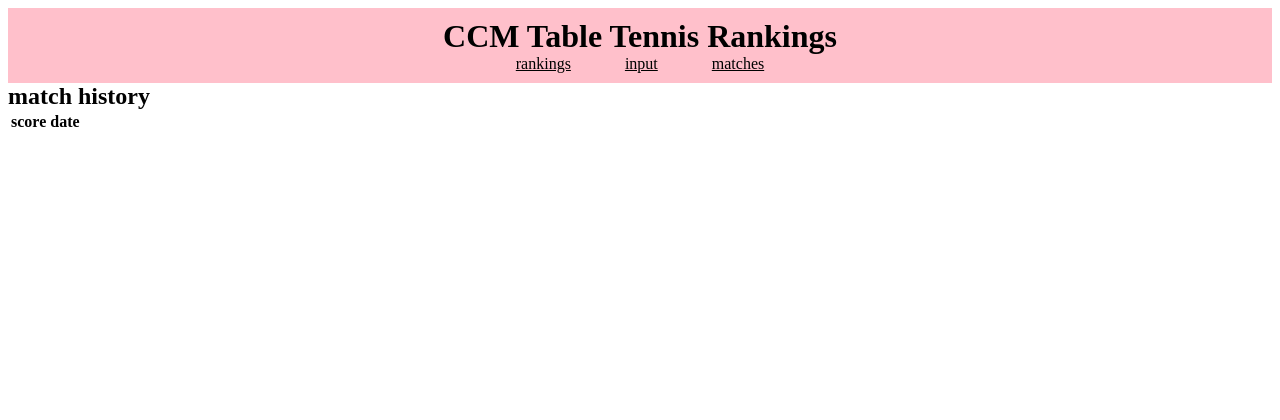
After one commit to mroreoman/tabletennis, a Flask app: page /matches in a window 1280 px wide. The commit adds this page. Shown: the top 420 px of the page. Run offline with Flask 3, Linux system fonts and the light colour scheme; data that the repository does not hold is empty.

Commit message:
added match history page

```diff
--- a/app.py
+++ b/app.py
@@ -52,6 +52,10 @@ app.config['SECRET_KEY'] = os.getenv('SECRET_KEY')
 
 @app.route('/')
 def index():
+    return redirect(url_for('rankings'))
+
+@app.route('/rankings')
+def rankings():
     try:
         players=get_players()
     except:
@@ -62,6 +66,12 @@ def index():
 @app.route('/input')
 def input():
     return render_template('input.html', names=get_names(), max_elo=ELO_MAX)
+
+@app.route('/matches')
+def matches():
+    con = get_db_connection()
+    matches = con.execute('SELECT * FROM matches ORDER BY id DESC').fetchall()
+    return render_template('matches.html', matches=matches)
 
 @app.route('/player', methods=('GET', 'POST'))
 def player():
--- a/templates/base.html
+++ b/templates/base.html
@@ -11,8 +11,9 @@
             <h1>CCM Table Tennis Rankings</h1>
 
             <nav>
-                <a href="/">rankings</a>
+                <a href="/rankings">rankings</a>
                 <a href="/input">input</a>
+                <a href="/matches">matches</a>
             </nav>
 
             <div>
--- /dev/null
+++ b/templates/matches.html
@@ -0,0 +1,19 @@
+{% extends 'base.html' %}
+
+{% block content %}
+    <div class="matches">
+        <h2>match history</h2>
+        <table>
+            <tr>
+                <th>score</th>
+                <th>date</th>
+            </tr>
+            {% for match in matches %}
+            <tr>
+                <td>{{ match['player1'] }} {{ match['score1'] }} - {{ match['score2'] }} {{ match['player2'] }}</td>
+                <td>{{ match['date'] }}</td>
+            </tr>
+            {% endfor %}
+        </table>
+    </div>
+{% endblock %}
```
